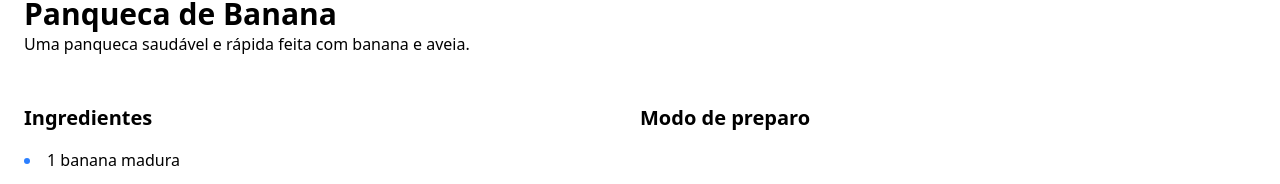
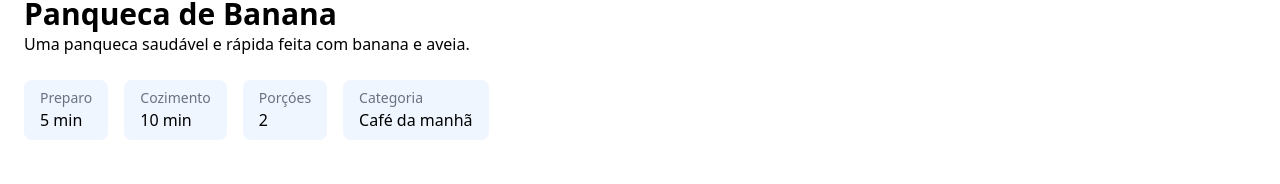
Before and after one commit to brenopz07/site-receitas_byron, a Next.js app in the folder receitas/: page /receitas/1 in a window 1280 px wide. Shown: the part 553-737 px from the top of the page. Built offline with nearby package versions, Linux system fonts and the light colour scheme.

Commit message:
feat:componente de infos de preparo

```diff
--- a/receitas/src/app/receitas/[id]/page.tsx
+++ b/receitas/src/app/receitas/[id]/page.tsx
@@ -1,3 +1,4 @@
+import InfoPill from "@/components/infoPill";
 import { recipes } from "@/lib/data";
 import Image from "next/image";
 import Link from "next/link";
@@ -40,6 +41,12 @@
                         </div>
 
                         {/*Infos de preparo da receita*/}
+                        <div className="flex gap-4">
+                            <InfoPill title="Preparo" info={recipe.prepTime}/>
+                            <InfoPill title="Cozimento" info={recipe.cookTime}/>
+                            <InfoPill title="Porçóes" info={recipe.servings}/>
+                            <InfoPill title="Categoria" info={recipe.category}/>
+                        </div>
 
                         <div className="">
                             {/* TODO : componentes de info*/}
--- /dev/null
+++ b/receitas/src/components/infoPill/index.tsx
@@ -0,0 +1,13 @@
+interface InfoPillProps{
+    title: string;
+    info: string | number;
+}
+
+export default function InfoPill({ title, info} : InfoPillProps){
+    return (
+        <div className="rounded-lg bg-blue-50 px-4 py-2 w-fit">
+            <p className="text-sm text-gray-500">{title}</p>
+            <p className="font-medium">{info}</p>
+        </div>
+    )
+};
```
